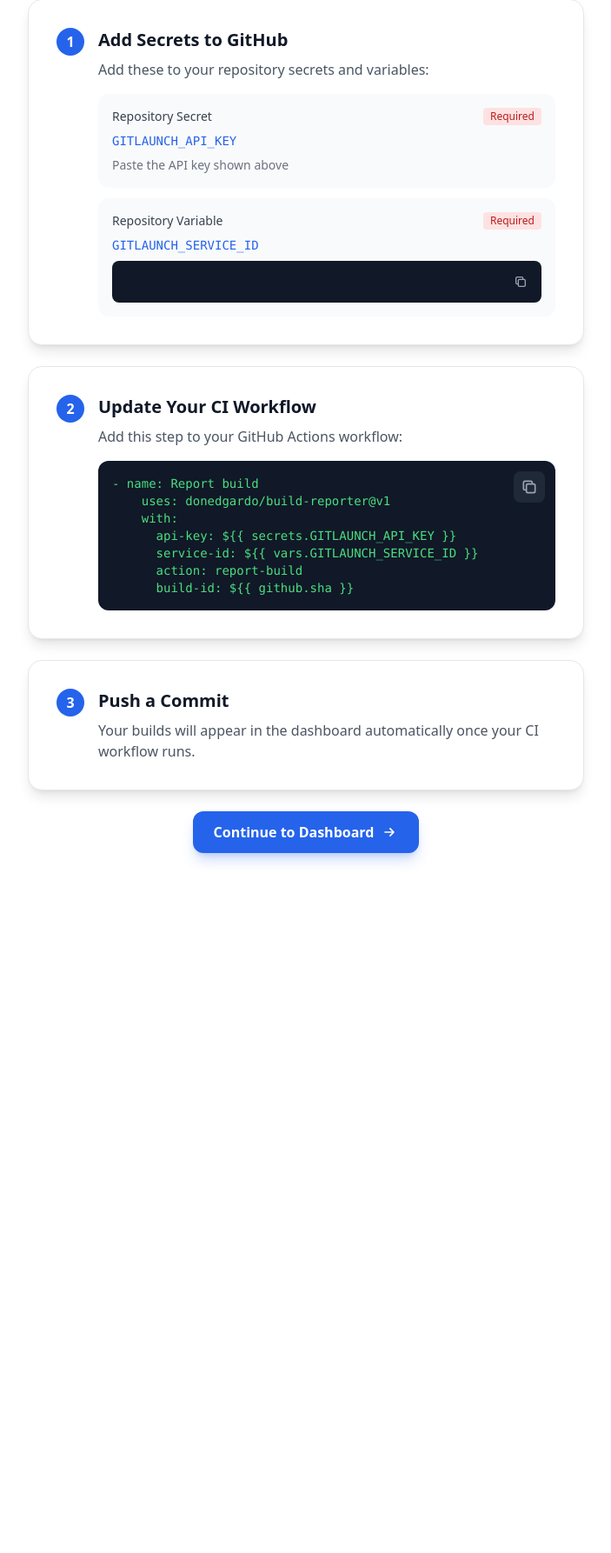
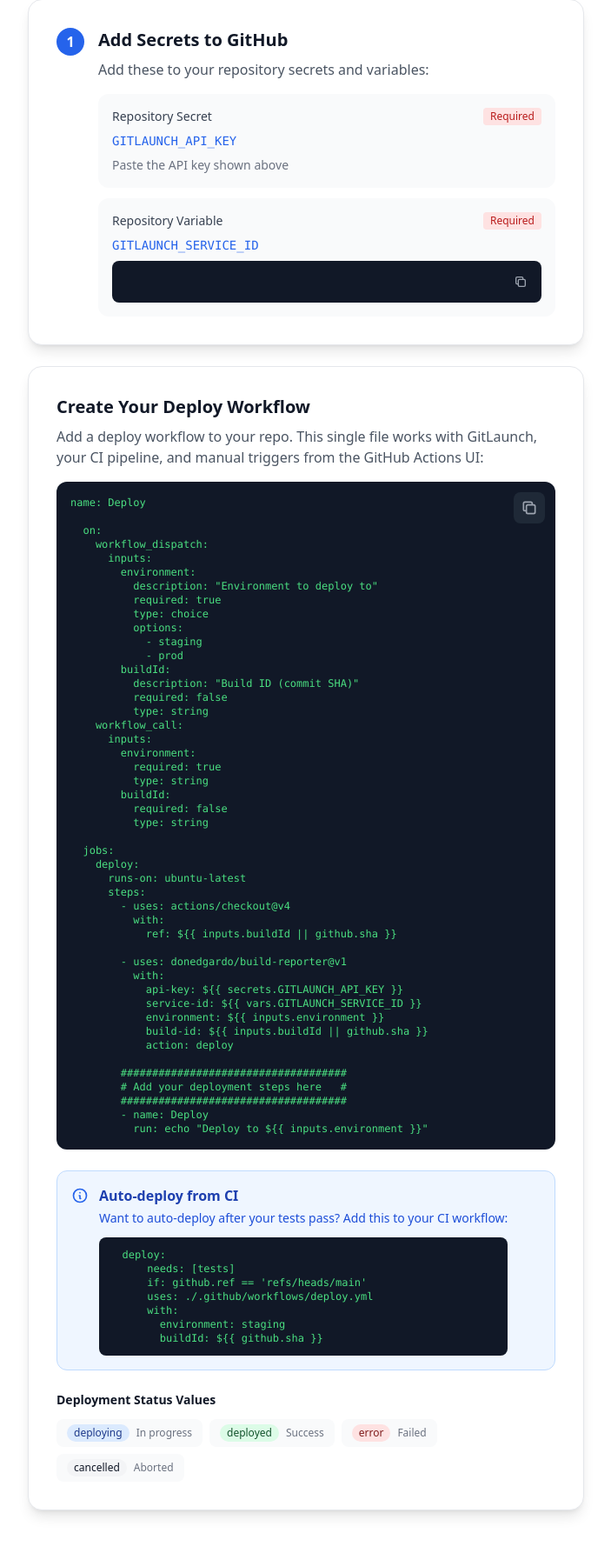
Before and after one commit to donedgardo/gitlaunch, a Node project: template src/templates/services/created.hbs in a window 1280 px wide. Shown: the part 581-2367 px from the top of the page at 87% size, without its empty margins (288-991 px from the left). Before the commit the page ends 1575 px from the top, so only its background shows below. Run offline with Node 20 templates, Linux system fonts and the light colour scheme; the template is opened without the code that fills it, so the values that code supplies are empty; style sheets or scripts are compiled from the project's sources; some libraries are stand-ins or nearby versions.

Commit message:
feat: consolidate deploy workflow to single action step with auto-detection

```diff
--- a/src/templates/partials/deploymentSetupGuide.hbs
+++ b/src/templates/partials/deploymentSetupGuide.hbs
@@ -29,10 +29,6 @@ on:
         description: "Build ID (commit SHA)"
         required: false
         type: string
-      serviceId:
-        description: "GitLaunch Service ID"
-        required: false
-        type: string
   workflow_call:
     inputs:
       environment:
@@ -41,78 +37,28 @@ on:
       buildId:
         required: false
         type: string
-      serviceId:
-        required: false
-        type: string
-    secrets:
-      GITLAUNCH_API_KEY:
-        required: false
 
 jobs:
   deploy:
     runs-on: ubuntu-latest
-    env:
-      ENVIRONMENT: $&#123;&#123; inputs.environment &#125;&#125;
-      BUILD_ID: $&#123;&#123; inputs.buildId || github.sha &#125;&#125;
-      SERVICE_ID: $&#123;&#123; inputs.serviceId &#125;&#125;
     steps:
       - uses: actions/checkout@v4
         with:
-          ref: $&#123;&#123; env.BUILD_ID &#125;&#125;
+          ref: $&#123;&#123; inputs.buildId || github.sha &#125;&#125;
 
-      # Report: Deployment started
-      - name: Report deploying
-        if: env.SERVICE_ID != ''
-        uses: donedgardo/build-reporter@v1
+      - uses: donedgardo/build-reporter@v1
         with:
           api-key: $&#123;&#123; secrets.GITLAUNCH_API_KEY &#125;&#125;
-          service-id: $&#123;&#123; env.SERVICE_ID &#125;&#125;
-          action: update-status
-          build-id: $&#123;&#123; env.BUILD_ID &#125;&#125;
-          environment: $&#123;&#123; env.ENVIRONMENT &#125;&#125;
-          status: deploying
+          service-id: $&#123;&#123; vars.GITLAUNCH_SERVICE_ID &#125;&#125;
+          environment: $&#123;&#123; inputs.environment &#125;&#125;
+          build-id: $&#123;&#123; inputs.buildId || github.sha &#125;&#125;
+          action: deploy
 
       ####################################
       # Add your deployment steps here   #
       ####################################
       - name: Deploy
-        run: echo "Deploy to $&#123;&#123; env.ENVIRONMENT &#125;&#125;"
-
-      # Report: Deployment succeeded
-      - name: Report deployed
-        if: success() &amp;&amp; env.SERVICE_ID != ''
-        uses: donedgardo/build-reporter@v1
-        with:
-          api-key: $&#123;&#123; secrets.GITLAUNCH_API_KEY &#125;&#125;
-          service-id: $&#123;&#123; env.SERVICE_ID &#125;&#125;
-          action: update-status
-          build-id: $&#123;&#123; env.BUILD_ID &#125;&#125;
-          environment: $&#123;&#123; env.ENVIRONMENT &#125;&#125;
-          status: deployed
-
-      # Report: Deployment failed
-      - name: Report error
-        if: failure() &amp;&amp; env.SERVICE_ID != ''
-        uses: donedgardo/build-reporter@v1
-        with:
-          api-key: $&#123;&#123; secrets.GITLAUNCH_API_KEY &#125;&#125;
-          service-id: $&#123;&#123; env.SERVICE_ID &#125;&#125;
-          action: update-status
-          build-id: $&#123;&#123; env.BUILD_ID &#125;&#125;
-          environment: $&#123;&#123; env.ENVIRONMENT &#125;&#125;
-          status: error
-
-      # Report: Deployment cancelled
-      - name: Report cancelled
-        if: cancelled() &amp;&amp; env.SERVICE_ID != ''
-        uses: donedgardo/build-reporter@v1
-        with:
-          api-key: $&#123;&#123; secrets.GITLAUNCH_API_KEY &#125;&#125;
-          service-id: $&#123;&#123; env.SERVICE_ID &#125;&#125;
-          action: update-status
-          build-id: $&#123;&#123; env.BUILD_ID &#125;&#125;
-          environment: $&#123;&#123; env.ENVIRONMENT &#125;&#125;
-          status: cancelled</code></pre>
+        run: echo "Deploy to $&#123;&#123; inputs.environment &#125;&#125;"</code></pre>
             </div>
             <button
               onclick="copyDeployWorkflow()"
@@ -146,9 +92,7 @@ jobs:
     uses: ./.github/workflows/deploy.yml
     with:
       environment: {{#if environments.[0]}}{{environments.[0].name}}{{else}}staging{{/if}}
-      buildId: $&#123;&#123; github.sha &#125;&#125;
-      serviceId: $&#123;&#123; vars.GITLAUNCH_SERVICE_ID &#125;&#125;
-    secrets: inherit</code></pre>
+      buildId: $&#123;&#123; github.sha &#125;&#125;</code></pre>
                 </div>
               </div>
             </div>
@@ -226,10 +170,6 @@ ${envOptions}
         description: "Build ID (commit SHA)"
         required: false
         type: string
-      serviceId:
-        description: "GitLaunch Service ID"
-        required: false
-        type: string
   workflow_call:
     inputs:
       environment:
@@ -238,78 +178,28 @@ ${envOptions}
       buildId:
         required: false
         type: string
-      serviceId:
-        required: false
-        type: string
-    secrets:
-      GITLAUNCH_API_KEY:
-        required: false
 
 jobs:
   deploy:
     runs-on: ubuntu-latest
-    env:
-      ENVIRONMENT: \$\{{ inputs.environment }}
-      BUILD_ID: \$\{{ inputs.buildId || github.sha }}
-      SERVICE_ID: \$\{{ inputs.serviceId }}
     steps:
       - uses: actions/checkout@v4
         with:
-          ref: \$\{{ env.BUILD_ID }}
+          ref: \$\{{ inputs.buildId || github.sha }}
 
-      # Report: Deployment started
-      - name: Report deploying
-        if: env.SERVICE_ID != ''
-        uses: donedgardo/build-reporter@v1
+      - uses: donedgardo/build-reporter@v1
         with:
           api-key: \$\{{ secrets.GITLAUNCH_API_KEY }}
-          service-id: \$\{{ env.SERVICE_ID }}
-          action: update-status
-          build-id: \$\{{ env.BUILD_ID }}
-          environment: \$\{{ env.ENVIRONMENT }}
-          status: deploying
+          service-id: \$\{{ vars.GITLAUNCH_SERVICE_ID }}
+          environment: \$\{{ inputs.environment }}
+          build-id: \$\{{ inputs.buildId || github.sha }}
+          action: deploy
 
       ####################################
       # Add your deployment steps here   #
       ####################################
       - name: Deploy
-        run: echo "Deploy to \$\{{ env.ENVIRONMENT }}"
-
-      # Report: Deployment succeeded
-      - name: Report deployed
-        if: success() && env.SERVICE_ID != ''
-        uses: donedgardo/build-reporter@v1
-        with:
-          api-key: \$\{{ secrets.GITLAUNCH_API_KEY }}
-          service-id: \$\{{ env.SERVICE_ID }}
-          action: update-status
-          build-id: \$\{{ env.BUILD_ID }}
-          environment: \$\{{ env.ENVIRONMENT }}
-          status: deployed
-
-      # Report: Deployment failed
-      - name: Report error
-        if: failure() && env.SERVICE_ID != ''
-        uses: donedgardo/build-reporter@v1
-        with:
-          api-key: \$\{{ secrets.GITLAUNCH_API_KEY }}
-          service-id: \$\{{ env.SERVICE_ID }}
-          action: update-status
-          build-id: \$\{{ env.BUILD_ID }}
-          environment: \$\{{ env.ENVIRONMENT }}
-          status: error
-
-      # Report: Deployment cancelled
-      - name: Report cancelled
-        if: cancelled() && env.SERVICE_ID != ''
-        uses: donedgardo/build-reporter@v1
-        with:
-          api-key: \$\{{ secrets.GITLAUNCH_API_KEY }}
-          service-id: \$\{{ env.SERVICE_ID }}
-          action: update-status
-          build-id: \$\{{ env.BUILD_ID }}
-          environment: \$\{{ env.ENVIRONMENT }}
-          status: cancelled`;
+        run: echo "Deploy to \$\{{ inputs.environment }}"`;
   navigator.clipboard.writeText(code).then(() => {
     const copyIcon = document.getElementById('deploy-copy-icon');
     const checkIcon = document.getElementById('deploy-check-icon');
--- a/src/templates/services/created.hbs
+++ b/src/templates/services/created.hbs
@@ -64,8 +64,8 @@
   <!-- Step 1: Add Secrets -->
   {{> githubSecretsSetup serviceId=serviceId idPrefix="created_" stepNumber="1" showRequired=true showApiKeyNote=true showCopyButton=true }}
 
-  <!-- Step 2: Update CI Workflow -->
-  {{> buildReportingInstructions idPrefix="created_" stepNumber="2" }}
+  <!-- Step 2: Create Deploy Workflow -->
+  {{> deploymentSetupGuide environments=environments }}
 
   <!-- Step 3: Push a Commit -->
   <div class="bg-white dark:bg-gray-800 rounded-2xl border border-gray-200 dark:border-gray-700 shadow-lg overflow-hidden mb-6">
```
Also changed, not shown: .github/workflows/deploy.yml.
